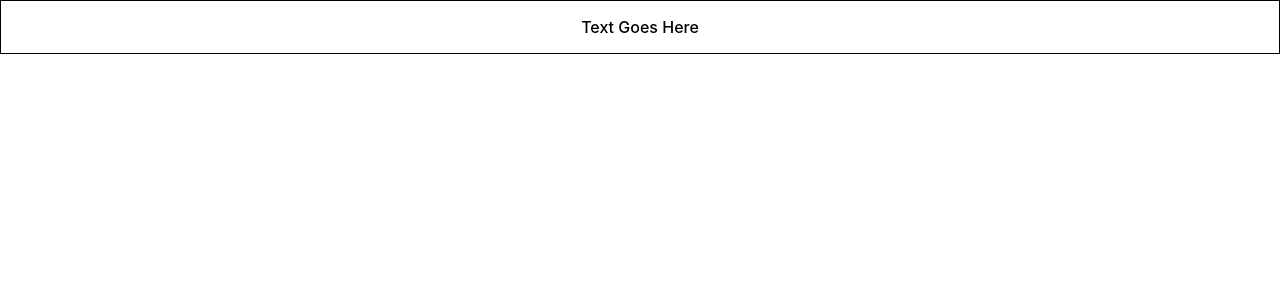
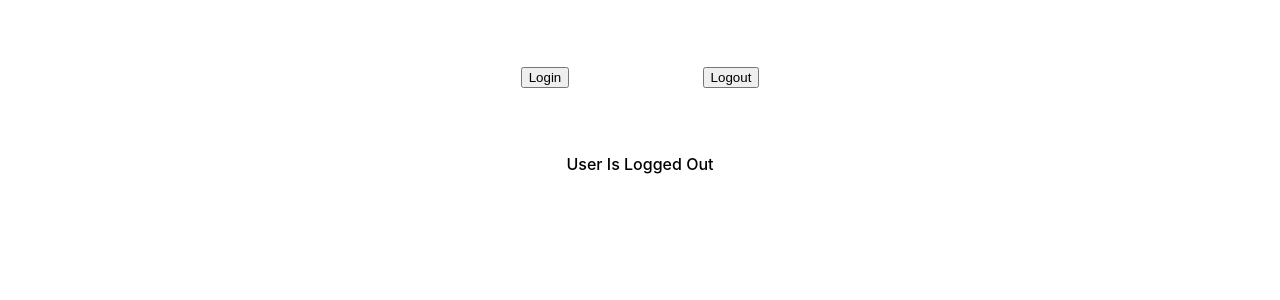
Before and after one commit to BulegaHassan/react-ts-basics, a React (Create React App) app: page / in a window 1280 px wide. Shown: the top 300 px of the page. Built offline with nearby package versions, Linux system fonts and the light colour scheme.

Commit message:
use of useState hook

```diff
--- a/src/App.tsx
+++ b/src/App.tsx
@@ -1,9 +1,9 @@
 import "./App.css";
-import { Container } from "./components/Container";
+import { LoggedIn } from "./components/state/LoggedIn";
 function App() {
   return (
     <div>
-      <Container styles={{ border: "1px solid black", padding: "1rem" }} />
+     <LoggedIn/>
     </div>
   );
 }
--- /dev/null
+++ b/src/components/state/LoggedIn.tsx
@@ -0,0 +1,18 @@
+import { useState } from "react";
+
+export const LoggedIn = () => {
+  const [isLoggedIn, setIsLoggedIn] = useState(false);
+  const handleLogin = () => {
+    setIsLoggedIn(true)
+  };
+  const handleLogout = () => {
+    setIsLoggedIn(false)
+  };
+  return (
+    <div>
+      <button onClick={handleLogin}>Login</button>
+      <button onClick={handleLogout}>Logout</button>
+      <div>User is  {isLoggedIn ? 'logged in' : 'logged out'}</div>
+    </div>
+  );
+};
```
